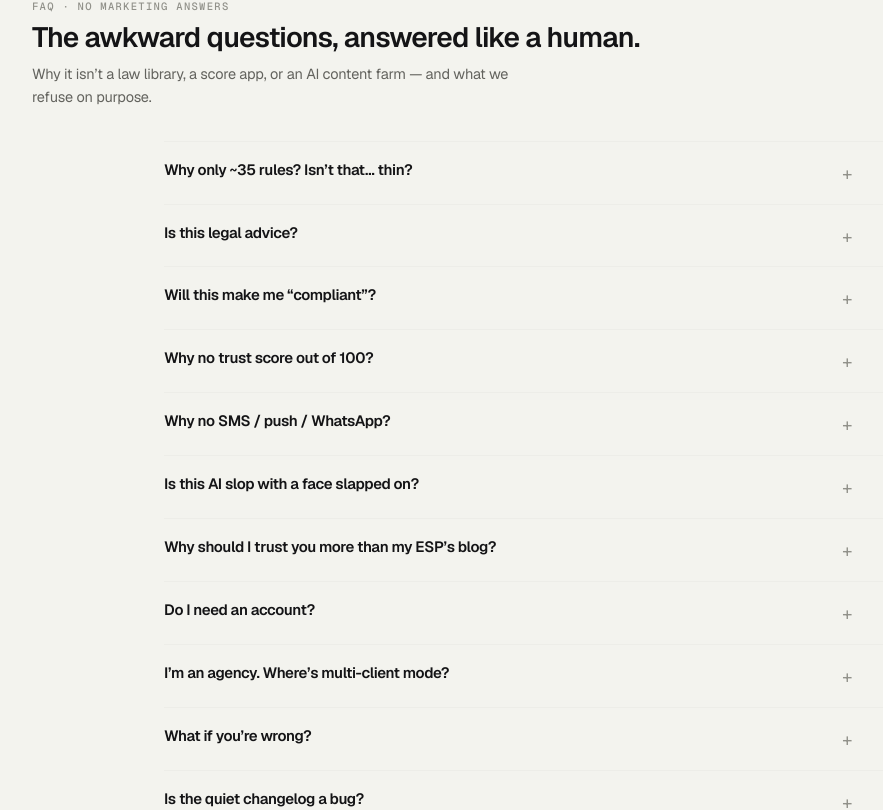
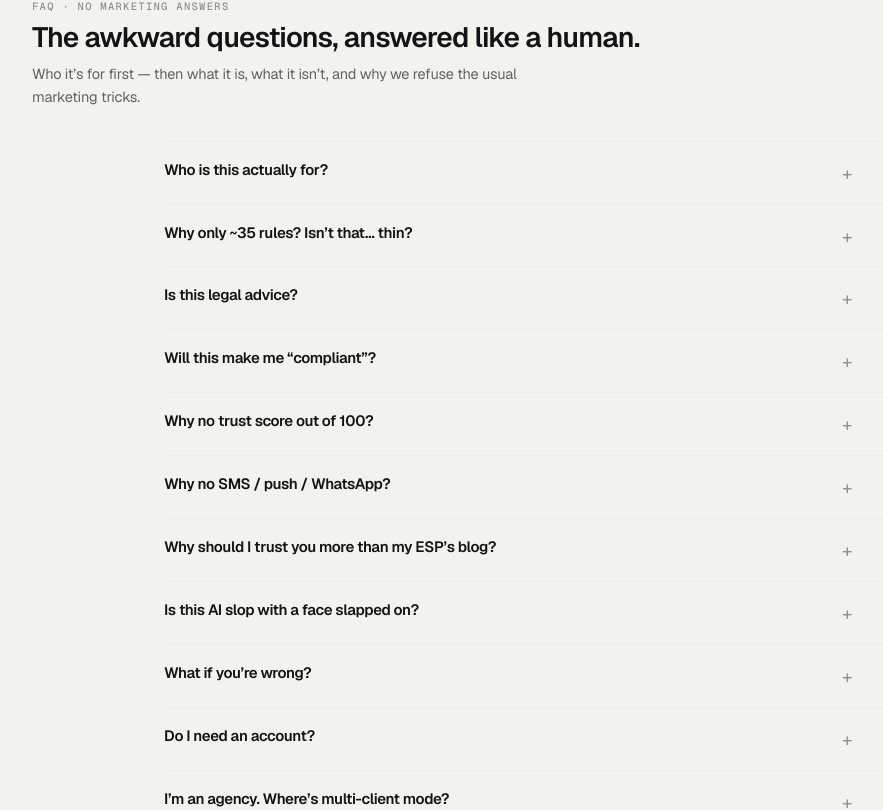
Before and after one commit to denask-eng/emailrules, a Next.js app: page /rules in a window 1280 px wide. Shown: the part 1215-2025 px from the top of the page, without its empty margins (116-999 px from the left). Built offline with nearby package versions, Linux system fonts and the light colour scheme; no server answers; the database is empty.

Commit message:
Regroup FAQ: who it’s for first, then scope and trust
Lead with audience filter, then curated shelf, then disclaimers and product boundaries.

```diff
--- a/src/components/site-faq.tsx
+++ b/src/components/site-faq.tsx
@@ -35,8 +35,8 @@ export function SiteFaq() {
             The awkward questions, answered like a human.
           </h2>
           <p className="mt-2 max-w-[52ch] text-[14.5px] leading-relaxed text-muted-fg">
-            Why it isn&rsquo;t a law library, a score app, or an AI content farm — and what we
-            refuse on purpose.
+            Who it&rsquo;s for first — then what it is, what it isn&rsquo;t, and why we refuse the
+            usual marketing tricks.
           </p>
         </div>
 
--- a/src/content/faq.ts
+++ b/src/content/faq.ts
@@ -1,6 +1,6 @@
 /**
  * Sitewide FAQ — honest, slightly rude, actually human.
- * Not legal advice. Not a content farm. Not here to inflate the rule count.
+ * Order is intentional: who → what this is → what it is not → trust → product boundaries.
  */
 
 export type FaqItem = {
@@ -9,14 +9,21 @@ export type FaqItem = {
 };
 
 export const SITE_FAQ: FaqItem[] = [
+  /* ── 1. Who (filter first) ─────────────────────────────────────── */
+  {
+    q: "Who is this actually for?",
+    a: "People who ship email and are too busy to re-read every PDF: week-one marketers, lifecycle/CRM, deliverability, multi-country ops, DTC brands, agencies. You want what is true, whose job it is, and what to do Monday. Not for people who sell tools about email and need a fake score to demo.",
+  },
+  /* ── 2–3. What this is ─────────────────────────────────────────── */
   {
     q: "Why only ~35 rules? Isn’t that… thin?",
-    a: "On purpose. A wall of 400 undated “best practices” is how you look busy and still get burned. Every page here needs a primary source we actually read. Thin and checkable beats fat and folklore. Coverage map says what we still refuse to invent.",
+    a: "On purpose. A wall of 400 undated “best practices” is how you look busy and still get burned. Every page needs a primary source we actually read. Thin and checkable beats fat and folklore. The coverage map says what we still refuse to invent.",
   },
   {
     q: "Is this legal advice?",
-    a: "No. If it were, you’d have a billable hour and a longer PDF. This is a dated operator reference written by someone who ships email. Confirm anything high-stakes with counsel who knows your facts.",
+    a: "No. If it were, you’d have a billable hour and a longer PDF. This is a dated operator reference written by an email geek who ships campaigns. Confirm anything high-stakes with counsel who knows your facts.",
   },
+  /* ── What it is not ────────────────────────────────────────────── */
   {
     q: "Will this make me “compliant”?",
     a: "No tool makes you compliant. Lawyers and judges do (or don’t). We tell you what the sources say, whose job it usually is, and what to do first on Monday. That’s useful. “Compliant” is a marketing word.",
@@ -29,32 +36,30 @@ export const SITE_FAQ: FaqItem[] = [
     q: "Why no SMS / push / WhatsApp?",
     a: "Different laws, carriers, and STOP language. Stuffing SMS into “emailrules” would be cosplay. Email only. If we ever cover texts, it will be a different shelf with a different name.",
   },
+  /* ── Trust ─────────────────────────────────────────────────────── */
+  {
+    q: "Why should I trust you more than my ESP’s blog?",
+    a: "ESPs sell seats. We sell nothing today — no pixels, no seed tests, no affiliate. We can say “your open rate is broken” without selling the replacement. Check the sources. If we fail that test, leave.",
+  },
   {
     q: "Is this AI slop with a face slapped on?",
     a: "No. Named human, methodology, last-verified dates, and a public corrections page when we’re wrong. AI can draft. It does not get to invent a citation. If something feels off, email corrections — we publish the fix with a date.",
   },
   {
-    q: "Why should I trust you more than my ESP’s blog?",
-    a: "ESPs sell seats. We sell nothing today — no pixels, no seed tests, no affiliate. We can say “your open rate is broken” without selling the replacement. Check the sources. If we fail that test, leave.",
+    q: "What if you’re wrong?",
+    a: "We already have been. Corrections stay visible with a date. Hiding mistakes is how content farms sleep at night. We’d rather look briefly stupid and stay checkable.",
   },
+  /* ── How you use it ────────────────────────────────────────────── */
   {
     q: "Do I need an account?",
     a: "No. Filters live in this browser and the URL. Share the link. That’s it. Accounts come later only if they earn it (see /connect) — not so we can email you a nurture sequence about email.",
   },
   {
     q: "I’m an agency. Where’s multi-client mode?",
-    a: "We tried a client-name CRM on the setup card. It made the product feel like work before it felt useful. Use role filters + copy link + the one-page brief. Name the client on the PDF if you must. Complexity comes back when the free shelf is habit, not before.",
-  },
-  {
-    q: "What if you’re wrong?",
-    a: "We already have been. Corrections stay visible with a date. Hiding mistakes is how content farms sleep at night. We’d rather look briefly stupid and stay checkable.",
+    a: "We tried a client-name CRM on the setup card. It made the product feel like work before it felt useful. Use role filters + copy link + the one-page brief. Optional title on the PDF if you must. Complexity comes back when the free shelf is habit, not before.",
   },
   {
     q: "Is the quiet changelog a bug?",
     a: "No. Quiet means nothing material moved. We don’t invent urgency so the homepage looks “alive.” Sticky risks still show what usually needs a person when the market is still.",
   },
-  {
-    q: "Who is this actually for?",
-    a: "People who ship email — new, mid, senior, lifecycle, deliv, DTC, agencies — and are too busy to re-read every PDF. Not for people who sell tools about email and need a score to demo.",
-  },
 ];
```
